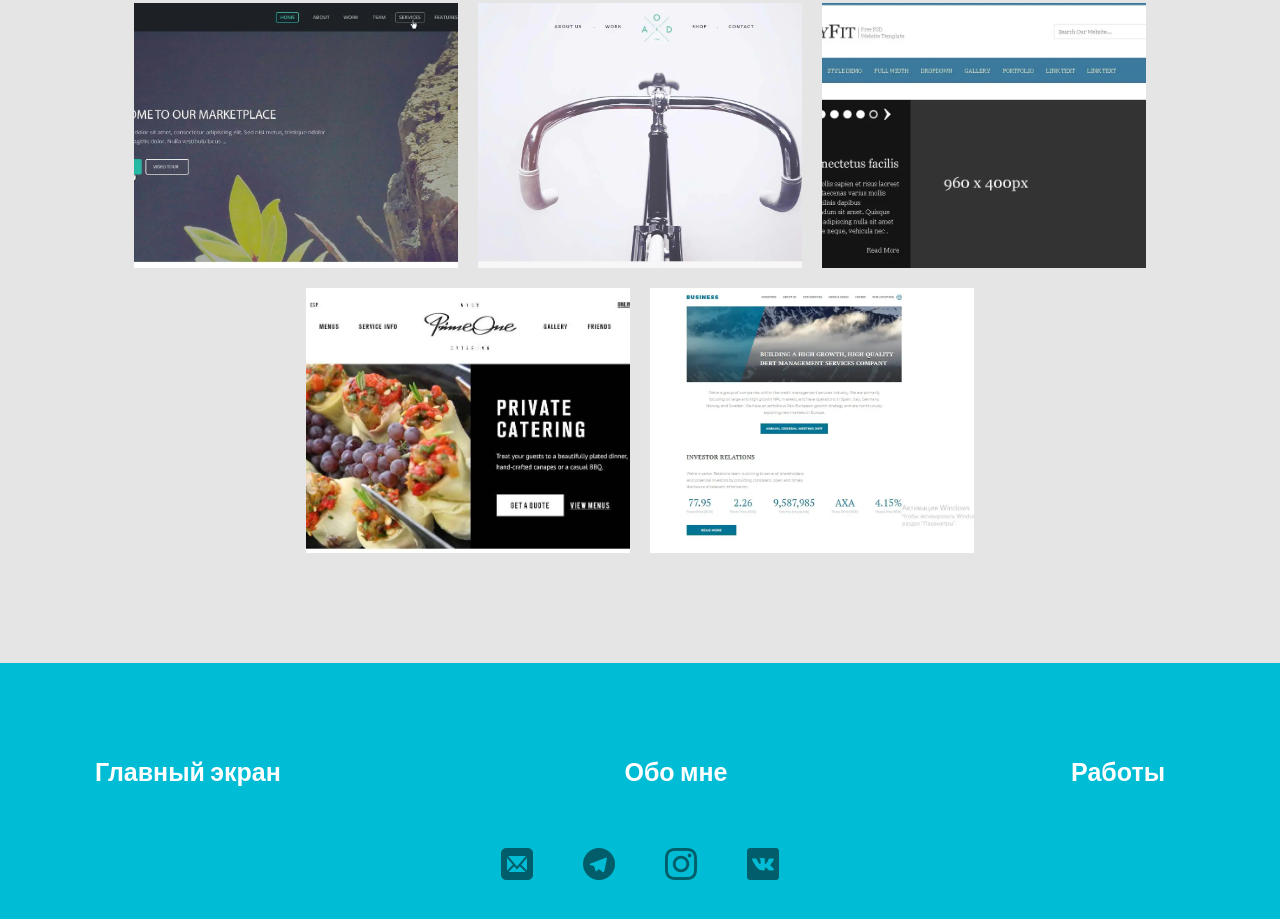
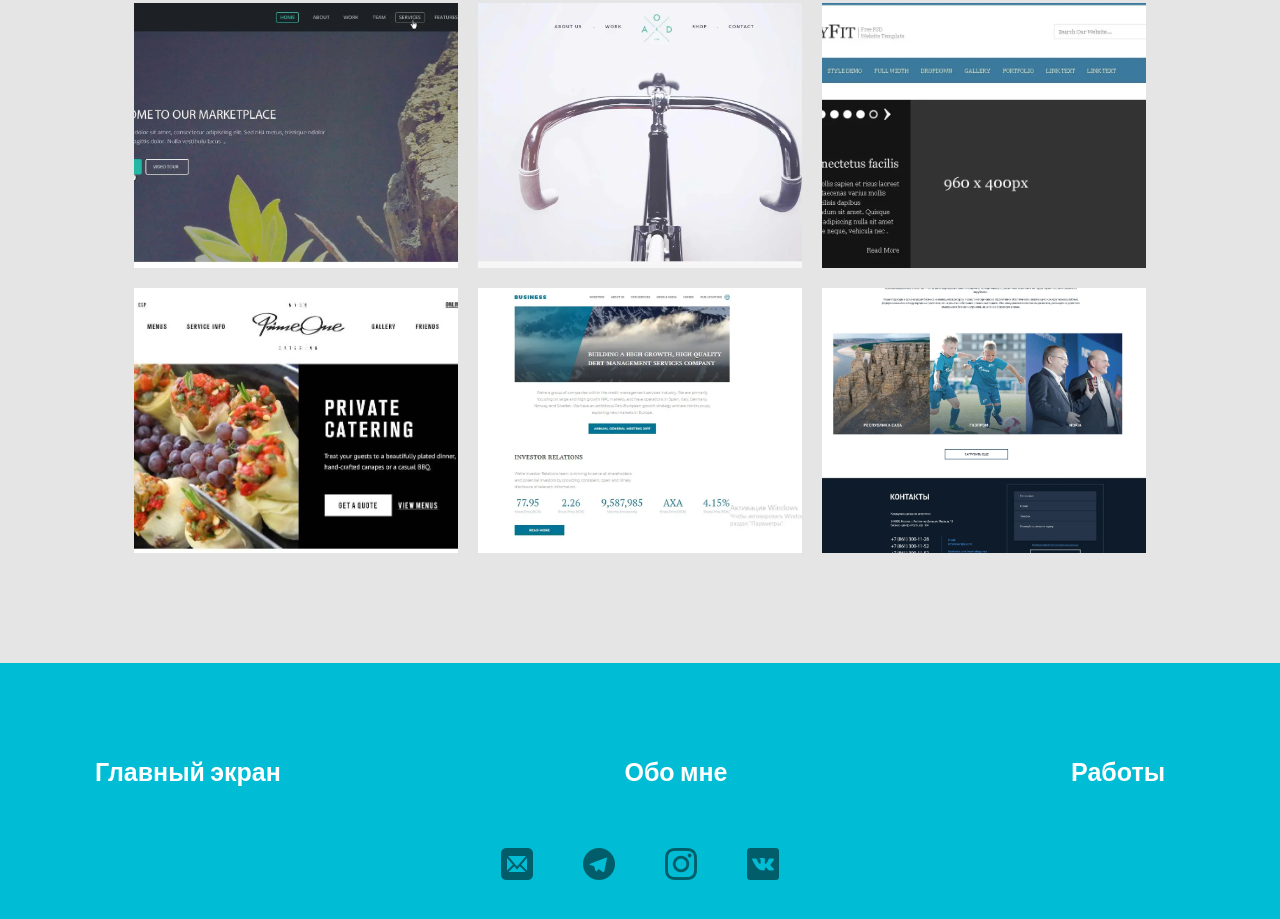
Before and after one commit to Makona79/My-Portfolio, a plain HTML site: page index.html in a window 1280 px wide. Shown: the part 3403-4322 px from the top of the page. Drawn offline with Linux system fonts and the light colour scheme; files whose address does not match are found by name.

Commit message:
add Test-maket

```diff
--- a/index.html
+++ b/index.html
@@ -131,11 +131,13 @@
 							</ul>
 							<p class="_anim-show">Род занятий:</p>
 							<ul class="bottom__list  _anim-items _list-anim">
-								<li class="bottom__item">&mdash;&nbsp;<span>Верстка</span> кроссбраузерная, валидная, адаптивная.
+								<li class="bottom__item">&mdash;&nbsp;<span>Верстка</span> кроссбраузерная, валидная,
+									адаптивная.
 									Только чистый
 									и&nbsp;понятный код.</li>
 								<li class="bottom__item">&mdash;&nbsp;Верстаю из&nbsp;PSD, Sketch, Figma, Zeplin, Adobe XD</li>
-								<li class="bottom__item">&mdash;&nbsp;<span>Адаптивность</span>, отзывчивость (responsive), резина
+								<li class="bottom__item">&mdash;&nbsp;<span>Адаптивность</span>, отзывчивость (responsive),
+									резина
 								</li>
 								<li class="bottom__item">&mdash;&nbsp;CSS3\JS <span>анимация</span> сайтов.</li>
 								<li class="bottom__item">&mdash;&nbsp;Профессиональное обслуживание, <span>наполнение</span>,
@@ -144,7 +146,8 @@
 							</ul>
 							<p class="_anim-show">Технологии:</p>
 							<ul class="bottom__list  _anim-items _list-anim">
-								<li class="bottom__item">&mdash;&nbsp;HTML (HTML5), CSS (CSS3), JS, SASS, Flexbox, БЭМ, Gulp,PixelPerfect.</li>
+								<li class="bottom__item">&mdash;&nbsp;HTML (HTML5), CSS (CSS3), JS, SASS, Flexbox, БЭМ,
+									Gulp,PixelPerfect.</li>
 							</ul>
 							<p class="_anim-show">Моя верстка легко интегрируется в&nbsp;любую систему управления контентом:
 								WordPress, Joomla, Bitrix, PrestaShop, OpenCart и&nbsp;так далее.</p>
@@ -274,6 +277,14 @@
 							<h3 class="item__label">Bisiness</h3>
 						</a>
 					</div>
+					<div class="work__item item _anim-items">
+						<div class="item__image">
+							<picture><source srcset="img/work/Test-maket.webp" type="image/webp"><img src="img/work/Test-maket.png" alt="Test-maket"></picture>
+						</div>
+						<a href="https://makona79.github.io/Test-maket/" target="_blank" class="item__text">
+							<h3 class="item__label">Test-maket</h3>
+						</a>
+					</div>
 				</div>
 			</section>
 		</main>
```
Also changed, not shown: img/work/Test-maket.webp (added), 1 other file.
